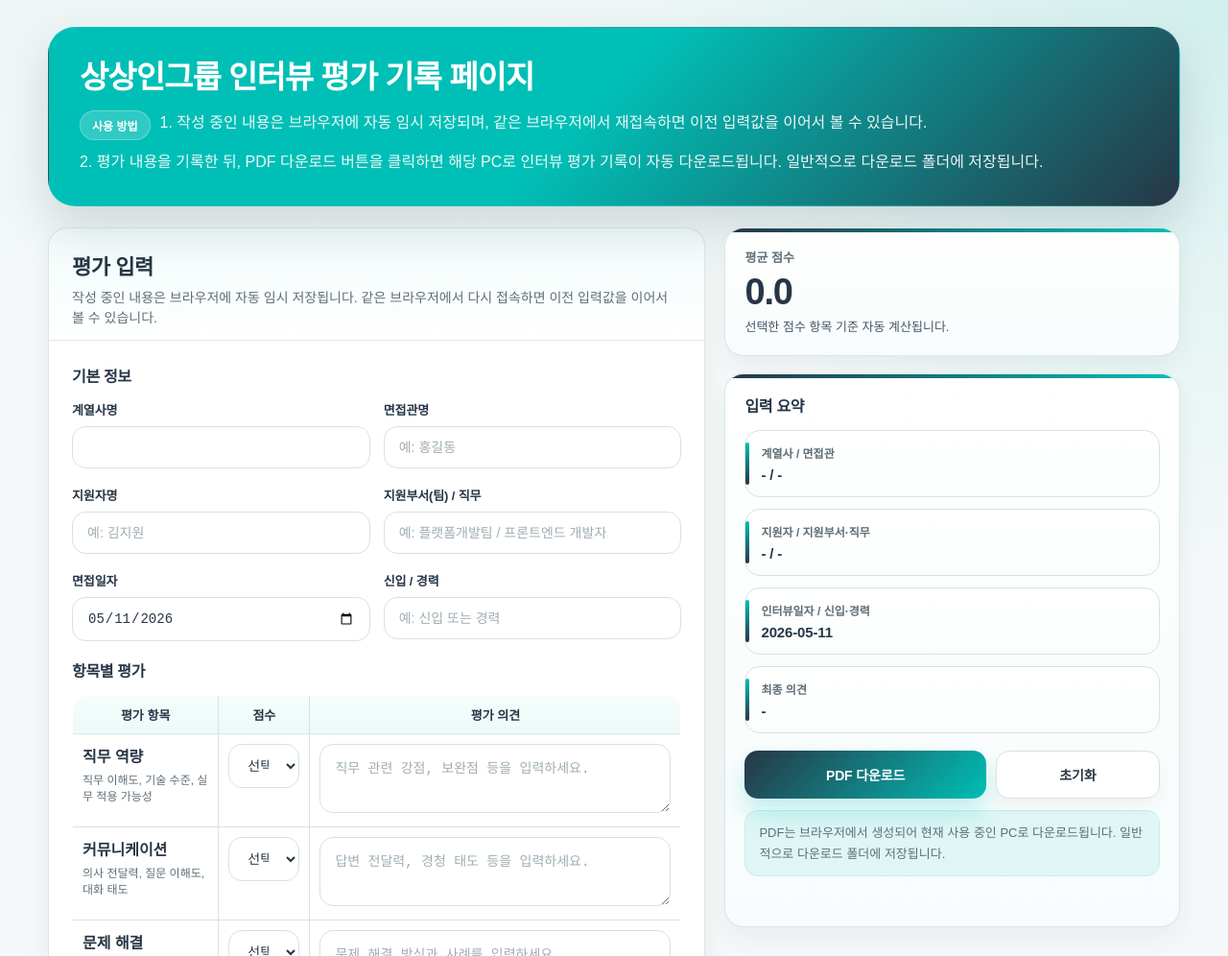
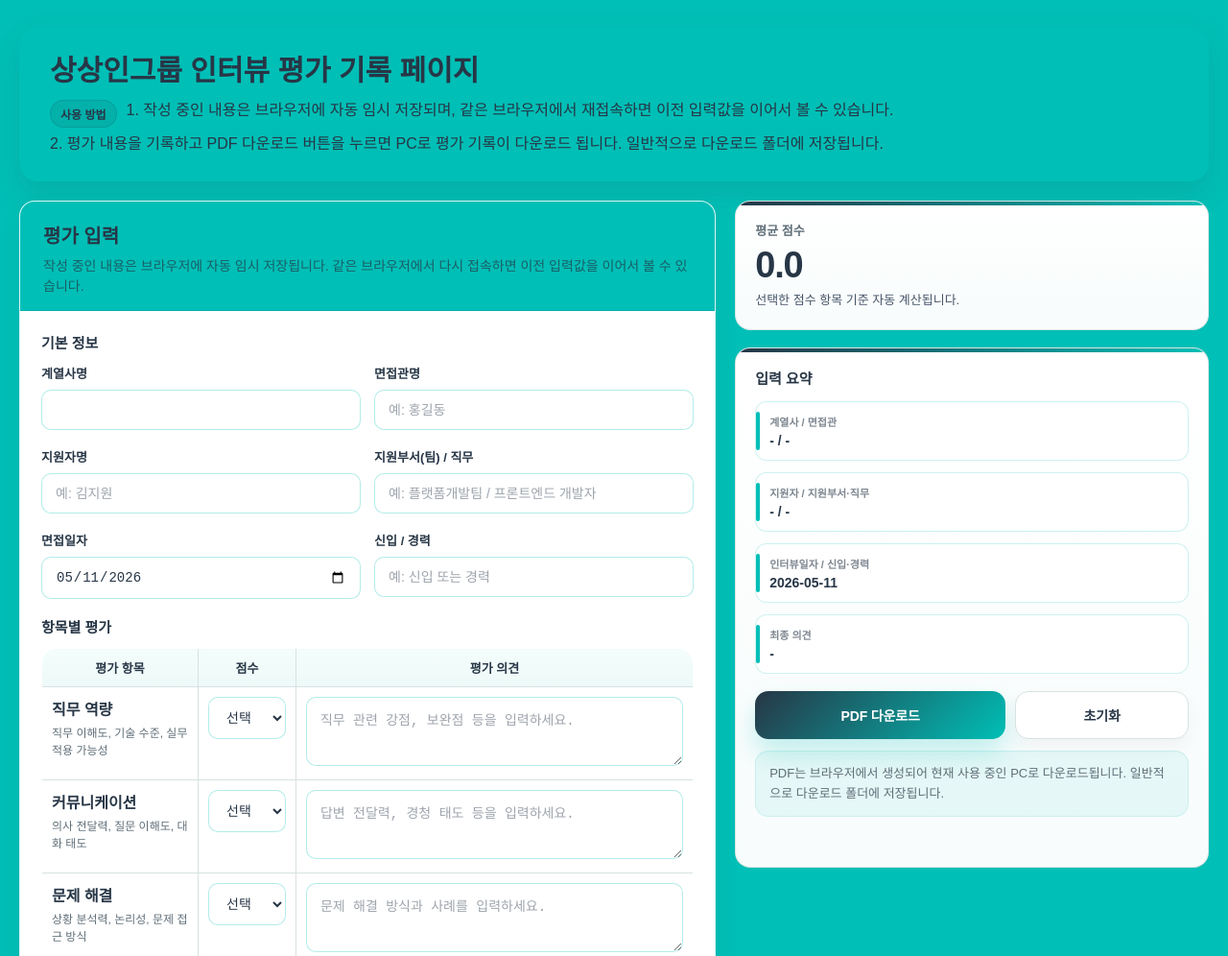
Before and after one commit to ymchoi-hr/ssi_interview_record, a plain HTML site: page index.html in a window 1280 px wide. Shown: the top 996 px of the page at 96% size. Drawn offline with nearby package versions, Linux system fonts and the light colour scheme.

Commit message:
Add files via upload

```diff
--- a/index.html
+++ b/index.html
@@ -16,102 +16,93 @@
       --muted: #5f6e78;
       --brand: rgb(0,191,182);
       --brand-dark: rgb(39,54,70);
-      --brand-soft: rgba(0, 191, 182, 0.1);
-      --brand-soft-strong: #e9faf8;
+      --brand-soft: rgba(0, 191, 182, 0.08);
       --good: #16a34a;
       --warn: #ca8a04;
       --bad: #dc2626;
-      --shadow: 0 18px 40px rgba(39, 54, 70, 0.08);
-      --shadow-soft: 0 10px 24px rgba(39, 54, 70, 0.06);
-      --radius: 20px;
+      --shadow: 0 12px 28px rgba(39, 54, 70, 0.06);
+      --radius: 16px;
     }
 
     * { box-sizing: border-box; }
     body {
       margin: 0;
-      font-family: "Apple SD Gothic Neo", "Malgun Gothic", "Noto Sans KR", sans-serif;
-      color: var(--text);
-      background:
-        radial-gradient(circle at top right, rgba(0, 191, 182, 0.12), transparent 28%),
-        linear-gradient(180deg, #edf6f5 0%, var(--bg) 320px);
+      font-family: "Noto Sans KR", sans-serif;
+      color: rgb(39,54,70);
+      background: rgb(0,191,182);
     }
 
     .container {
-      width: min(1180px, calc(100% - 32px));
+      width: min(1440px, calc(100% - 40px));
       margin: 28px auto 60px;
     }
 
     .hero {
-      background: linear-gradient(135deg, rgb(0,191,182) 0%, rgb(0,191,182) 48%, rgb(39,54,70) 100%);
-      color: white;
-      border-radius: 28px;
-      padding: 32px;
-      box-shadow: 0 22px 48px rgba(39, 54, 70, 0.16);
-      margin-bottom: 22px;
-      border: 1px solid rgba(255,255,255,0.08);
-      overflow: hidden;
-      position: relative;
+      background: rgb(0,191,182);
+      color: rgb(39,54,70);
+      border-radius: 20px;
+      padding: 28px 32px;
+      box-shadow: 0 14px 32px rgba(39, 54, 70, 0.12);
+      margin-bottom: 20px;
     }
 
     .hero h1 {
-      margin: 0 0 10px;
-      font-size: 33px;
+      margin: 0 0 8px;
+      font-size: 30px;
       line-height: 1.2;
-      letter-spacing: -0.03em;
       font-weight: 900;
     }
 
     .hero p {
       margin: 0;
-      color: rgba(255,255,255,0.92);
-      line-height: 1.6;
+      color: rgb(39,54,70);
+      line-height: 1.5;
     }
 
     .layout {
       display: grid;
-      grid-template-columns: 1.3fr 0.9fr;
+      grid-template-columns: 1.25fr 0.85fr;
       gap: 20px;
       align-items: start;
     }
 
     .panel {
-      background: var(--panel);
-      border: 1px solid rgba(168, 189, 185, 0.38);
+      background: #ffffff;
+      border: 1px solid rgba(0, 191, 182, 0.15);
       border-radius: var(--radius);
-      box-shadow: var(--shadow-soft);
+      box-shadow: var(--shadow);
       overflow: hidden;
     }
 
     .panel-header {
-      padding: 22px 24px 12px;
-      background: linear-gradient(180deg, rgba(0, 191, 182, 0.05) 0%, rgba(255,255,255,0) 100%);
-      border-bottom: 1px solid rgba(215, 227, 225, 0.75);
+      padding: 20px 24px 14px;
+      background: rgb(0,191,182);
+      border-bottom: 1px solid rgba(39,54,70,0.1);
     }
 
     .panel-header h2 {
       margin: 0;
-      font-size: 22px;
-      color: var(--brand-dark);
-      letter-spacing: -0.02em;
+      font-size: 20px;
+      color: rgb(39,54,70);
+      font-weight: 900;
     }
 
     .panel-header p {
       margin: 8px 0 0;
-      color: var(--muted);
+      color: rgba(39,54,70,0.7);
       line-height: 1.5;
       font-size: 14px;
     }
 
     .panel-body {
-      padding: 24px;
+      padding: 22px;
     }
 
     .section-title {
-      margin: 0 0 14px;
-      font-size: 16px;
+      margin: 0 0 12px;
+      font-size: 15px;
       font-weight: 800;
-      color: var(--brand-dark);
-      letter-spacing: -0.02em;
+      color: rgb(39,54,70);
     }
 
     .grid-2, .grid-3 {
@@ -132,35 +123,32 @@
     .field label {
       font-size: 13px;
       font-weight: 800;
-      color: var(--brand-dark);
-      letter-spacing: -0.01em;
+      color: rgb(39,54,70);
     }
 
     input, textarea, select {
       width: 100%;
-      border: 1px solid var(--line);
+      border: 1px solid rgba(0,191,182,0.3);
       background: #fff;
-      color: var(--text);
-      border-radius: 14px;
-      padding: 13px 15px;
+      color: rgb(39,54,70);
+      border-radius: 10px;
+      padding: 12px 14px;
       font-size: 14px;
       outline: none;
-      transition: border-color .2s, box-shadow .2s, background .2s, transform .2s;
+      transition: border-color .2s, box-shadow .2s;
     }
 
     input::placeholder, textarea::placeholder {
-      color: #9fadb3;
+      color: rgba(39,54,70,0.45);
     }
 
     input:hover, textarea:hover, select:hover {
-      border-color: rgba(0, 191, 182, 0.4);
-      background: #ffffff;
+      border-color: rgba(0, 191, 182, 0.6);
     }
 
     input:focus, textarea:focus, select:focus {
-      border-color: rgba(0, 191, 182, 0.75);
-      background: #ffffff;
-      box-shadow: 0 0 0 4px rgba(0, 191, 182, 0.1);
+      border-color: rgb(0,191,182);
+      box-shadow: 0 0 0 3px rgba(0, 191, 182, 0.15);
     }
 
     textarea { min-height: 100px; resize: vertical; }
@@ -328,11 +316,10 @@
     }
 
     .summary-item {
-      border: 1px solid var(--line);
-      border-radius: 16px;
-      padding: 14px 14px 14px 16px;
-      background: linear-gradient(180deg, #ffffff 0%, #fbfefe 100%);
-      box-shadow: inset 0 1px 0 rgba(255,255,255,0.8);
+      border: 1px solid rgba(0,191,182,0.2);
+      border-radius: 12px;
+      padding: 12px 14px;
+      background: #ffffff;
       position: relative;
     }
 
@@ -340,26 +327,25 @@
       content: "";
       position: absolute;
       left: 0;
-      top: 12px;
-      bottom: 12px;
+      top: 10px;
+      bottom: 10px;
       width: 4px;
       border-radius: 999px;
-      background: linear-gradient(180deg, var(--brand) 0%, var(--brand-dark) 100%);
+      background: rgb(0,191,182);
     }
 
     .summary-item .label {
-      font-size: 12px;
-      color: var(--muted);
-      margin-bottom: 6px;
+      font-size: 11px;
+      color: rgba(39,54,70,0.6);
+      margin-bottom: 4px;
       font-weight: 700;
     }
 
     .summary-item .value {
-      font-size: 15px;
+      font-size: 14px;
       font-weight: 800;
-      color: var(--brand-dark);
+      color: rgb(39,54,70);
       word-break: break-word;
-      letter-spacing: -0.01em;
     }
 
     .actions {
@@ -701,12 +687,12 @@
   <div class="container">
     <section class="hero">
       <h1>상상인그룹 인터뷰 평가 기록 페이지</h1>
-      <div style="margin-top: 14px; display: grid; gap: 10px;">
+      <div style="margin-top: 12px; display: grid; gap: 6px;">
         <div style="display: flex; align-items: flex-start; gap: 10px; flex-wrap: wrap;">
-          <span style="display: inline-flex; align-items: center; justify-content: center; padding: 6px 12px; border-radius: 999px; background: rgba(255,255,255,0.18); border: 1px solid rgba(255,255,255,0.28); font-size: 12px; font-weight: 800; white-space: nowrap;">사용 방법</span>
-          <span style="flex: 1; min-width: 260px; color: rgba(255,255,255,0.92); line-height: 1.65;">1. 작성 중인 내용은 브라우저에 자동 임시 저장되며, 같은 브라우저에서 재접속하면 이전 입력값을 이어서 볼 수 있습니다.</span>
+          <span style="display: inline-flex; align-items: center; justify-content: center; padding: 5px 10px; border-radius: 999px; background: rgba(39,54,70,0.1); border: 1px solid rgba(39,54,70,0.15); font-size: 12px; font-weight: 800; white-space: nowrap; color: rgb(39,54,70);">사용 방법</span>
+          <span style="flex: 1; min-width: 260px; color: rgb(39,54,70); line-height: 1.4;">1. 작성 중인 내용은 브라우저에 자동 임시 저장되며, 같은 브라우저에서 재접속하면 이전 입력값을 이어서 볼 수 있습니다.</span>
         </div>
-        <div style="color: rgba(255,255,255,0.92); line-height: 1.65;">2. 평가 내용을 기록한 뒤, PDF 다운로드 버튼을 클릭하면 해당 PC로 인터뷰 평가 기록이 자동 다운로드됩니다. 일반적으로 다운로드 폴더에 저장됩니다.</div>
+        <div style="color: rgb(39,54,70); line-height: 1.4;">2. 평가 내용을 기록하고 PDF 다운로드 버튼을 누르면 PC로 평가 기록이 다운로드 됩니다. 일반적으로 다운로드 폴더에 저장됩니다.</div>
       </div>
     </section>
 
```
